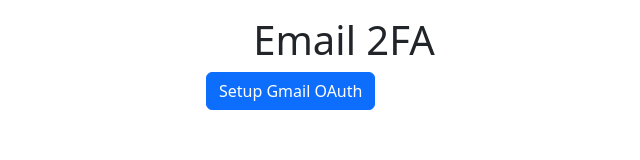
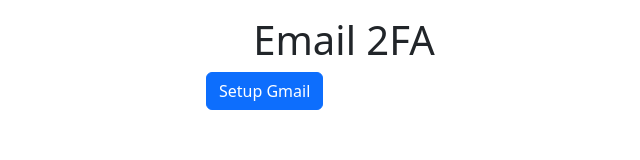
Before and after one commit to BigRedDoge/AutofillEmail2FA, a browser extension: page index.html in a window 1280 px wide. Shown: the whole page, without its empty margins (296-936 px from the left). Drawn offline with nearby package versions, Linux system fonts and the light colour scheme.

Commit message:
minor fixes

```diff
--- a/index.html
+++ b/index.html
@@ -7,6 +7,6 @@
 <body>
     <div class="container mt-3" style="width: 300px;">
         <h1 class="text-center">Email 2FA</h1>
-        <button class="btn btn-primary" id="oauth">Setup Gmail OAuth</button>
+        <button class="btn btn-primary" id="oauth">Setup Gmail</button>
     </div>
 </body>
```
Also changed, not shown: foreground.js (deleted, +0 -7 lines), manifest.json.
